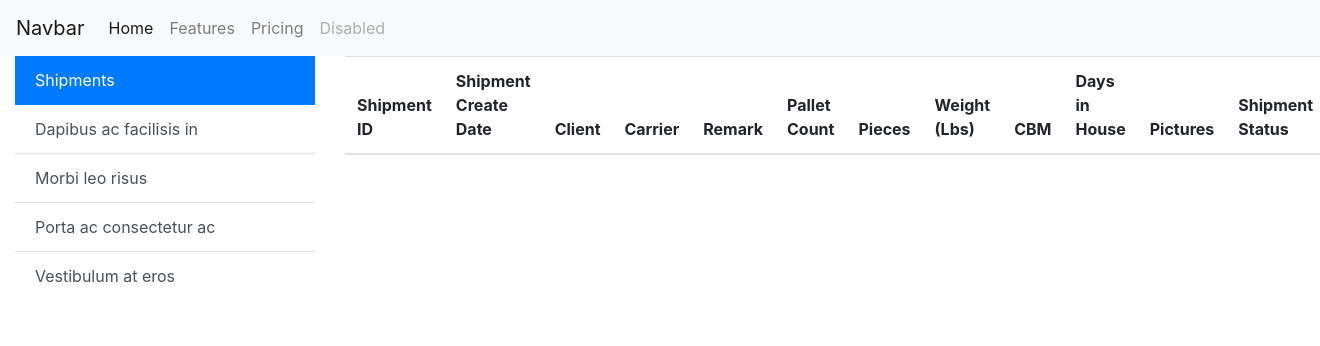
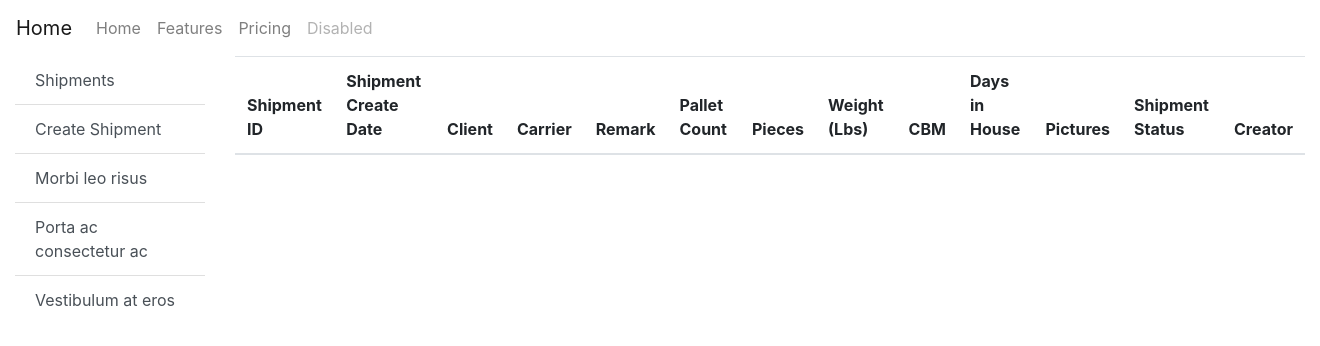
Before and after one commit to LPennicott/warehouse_management_system, a Django app: page /shipments/ in a window 1320 px wide. Shown: the top 346 px of the page. Run offline with Django 3.2, Linux system fonts and the light colour scheme; data that the repository does not hold is empty; some libraries are stand-ins or nearby versions.

Commit message:
New templates, forms and updated views.

```diff
--- a/shipments/admin.py
+++ b/shipments/admin.py
@@ -8,7 +8,7 @@ from .models import ShippingUnits, ShipmentImages
 class ShippingUnitAdmin(admin.ModelAdmin):
     list_display = ['on_hand', 'locations', 'shipper', 'gross_weight',
                     'create_date',
-                    'hawb', 'mawb']
+                    'hawb', 'mawb', ]
 
 
 class ShipmentImageAdmin(admin.ModelAdmin):
--- a/shipments/urls.py
+++ b/shipments/urls.py
@@ -8,4 +8,5 @@ urlpatterns = [
     path('', views.HomePageView.as_view(), name='homepage'),
     path('shipments/', views.shipment_list, name='shipment_list'),
     path('shipments/<int:pk>', views.shipment_detail, name='shipment_detail'),
+    path('shipments/create', views.shipment_create, name='shipment_create'),
 ]
--- a/shipments/views.py
+++ b/shipments/views.py
@@ -1,6 +1,8 @@
-from django.shortcuts import render, get_object_or_404
-from django.views.generic import TemplateView
+from django.shortcuts import render, get_object_or_404, redirect
+from django.views.generic import TemplateView, CreateView, UpdateView, DeleteView
 from .models import ShippingUnits, ShipmentImages
+from .forms import ShipmentForm
+from django.contrib.auth import get_user_model
 # Create your views here.
 
 
@@ -16,7 +18,29 @@ def shipment_list(request):
 
 def shipment_detail(request, pk):
     shipment = get_object_or_404(ShippingUnits, pk=pk)
+    images = shipment.shipment_pics.all()
     return render(request,
                   'shipments/shipment_detail.html',
                   {'shipment': shipment,
-                   'images': ShipmentImages.objects.get(pk=shipment.pk)})
+                   'images': images})
+
+
+def shipment_create(request):
+    if request.method == 'GET':
+        form = ShipmentForm()
+        return render(request, 'shipments/shipment_create.html', {'form': form})
+    else:
+        form = ShipmentForm(request.POST)
+        if form.is_valid():
+            new_shipment = form.save(commit=False)
+            new_shipment.user = request.user
+            new_shipment.save()
+            return redirect(new_shipment.get_absolute_url())
+
+
+class UpdateShipmentView(UpdateView):
+    model = ShippingUnits
+    fields = ('locations', 'shipper', 'consignee', 'width', 'length', 'height',
+              'gross_weight', 'unit_count', 'pallet_count', 'heat_treated_pallet_count',
+              'remark', 'shipment_status')
+    template_name = 'shipments/shipment_update.html'
--- a/templates/_base.html
+++ b/templates/_base.html
@@ -8,17 +8,17 @@
     <!-- Bootstrap CSS -->
     <link rel="stylesheet" href="https://stackpath.bootstrapcdn.com/bootstrap/4.4.1/css/bootstrap.min.css" integrity="sha384-Vkoo8x4CGsO3+Hhxv8T/Q5PaXtkKtu6ug5TOeNV6gBiFeWPGFN9MuhOf23Q9Ifjh" crossorigin="anonymous">
 
-    <title>Hello, world!</title>
+    <title>{% block title %}{% endblock title %}</title>
   </head>
       <body>
-        <nav class="navbar navbar-expand-lg navbar-light bg-light">
-          <a class="navbar-brand" href="{% url 'shipments:homepage' %}">Navbar</a>
+        <nav class="navbar navbar-expand-lg navbar-light">
+          <a class="navbar-brand" href="{% url 'shipments:homepage' %}">Home</a>
           <button class="navbar-toggler" type="button" data-toggle="collapse" data-target="#navbarNav" aria-controls="navbarNav" aria-expanded="false" aria-label="Toggle navigation">
             <span class="navbar-toggler-icon"></span>
           </button>
           <div class="collapse navbar-collapse" id="navbarNav">
             <ul class="navbar-nav">
-              <li class="nav-item active">
+              <li class="nav-item">
                 <a class="nav-link" href="#">Home <span class="sr-only">(current)</span></a>
               </li>
               <li class="nav-item">
@@ -36,18 +36,20 @@
 
         <div class="container-fluid">
           <div class="row">
-            <div class="col-3">
+            <div class="col-xl-2 col-md-2 bd-sidebar">
               <div class="list-group-flush">
-                  <a href="{% url 'shipments:shipment_list' %}" class="list-group-item list-group-item-action active">
+                  <a href="{% url 'shipments:shipment_list' %}" class="list-group-item list-group-item-action">
                     Shipments
                   </a>
-                  <a href="#" class="list-group-item list-group-item-action">Dapibus ac facilisis in</a>
+                  <a href="{% url 'shipments:shipment_create' %}" class="list-group-item list-group-item-action">
+                    Create Shipment
+                  </a>
                   <a href="#" class="list-group-item list-group-item-action">Morbi leo risus</a>
                   <a href="#" class="list-group-item list-group-item-action">Porta ac consectetur ac</a>
                   <a href="#" class="list-group-item list-group-item-action">Vestibulum at eros</a>
                 </div>
             </div>
-            <div class="col-9">
+            <div class="col-xl-10 col-md-8">
                 {% block content %}
                 {% endblock content %}
             </div>
--- a/templates/shipments/shipment_list.html
+++ b/templates/shipments/shipment_list.html
@@ -18,27 +18,51 @@
             <th scope="col">Days in House</th>
             <th scope="col">Pictures</th>
             <th scope="col">Shipment Status</th>
+            <th scope="col">Creator</th>
         </tr>
     </thead>
     <tbody>
     {% for shipment in shipments %}
         <tr>
-            <th scope="col"><a href="{{ shipment.get_absolute_url }}">{{ shipment.locations }}-{{ shipment.on_hand }}</a></th>
-            <th scope="col">{{ shipment.create_date }}</th>
-            <th scope="col">{{ shipment.shipper }}</th>
-            <th scope="col">{{ shipment.consignee }}</th>
-            <th scope="col">{{ shipment.remark|truncatewords:7 }}<!-- make a modal --></th>
-            <th scope="col">{{ shipment.pallet_count }}</th>
-            <th scope="col">{{ shipment.unit_count }}</th>
-            <th scope="col">{{ shipment.gross_weight }} lbs/{{ shipment.gross_weight_to_kg }} kg</th>
-            <th scope="col">CBM</th>
-            <th scope="col">{{ shipment.days_in_house }}</th>
-            <th scope="col">Pictures</th>
+            <td scope="col"><a href="{{ shipment.get_absolute_url }}">{{ shipment.locations }}-{{ shipment.on_hand }}</a></td>
+            <td scope="col">{{ shipment.create_date }}</td>
+            <td scope="col">{{ shipment.shipper }}</td>
+            <td scope="col">{{ shipment.consignee }}</td>
+            <td scope="col"><button type="button" class="btn btn-primary" data-toggle="modal" data-target="#exampleModal">
+              Remark
+            </button></td>
+            <!-- Modal -->
+            <div class="modal fade" id="exampleModal" tabindex="-1" role="dialog" aria-labelledby="exampleModalLabel" aria-hidden="true">
+              <div class="modal-dialog" role="document">
+                <div class="modal-content">
+                  <div class="modal-header">
+                    <h5 class="modal-title" id="exampleModalLabel">Shipment {{ shipment.locations }} - {{ shipment.on_hand }} Remarks</h5>
+                    <button type="button" class="close" data-dismiss="modal" aria-label="Close">
+                      <span aria-hidden="true">&times;</span>
+                    </button>
+                  </div>
+                  <div class="modal-body">
+                    {{ shipment.remark }}
+                  </div>
+                  <div class="modal-footer">
+                    <button type="button" class="btn btn-secondary" data-dismiss="modal">Close</button>
+                  </div>
+                </div>
+              </div>
+            </div>
+
+            <td scope="col">{{ shipment.pallet_count }}</td>
+            <td scope="col">{{ shipment.unit_count }}</td>
+            <td scope="col">{{ shipment.gross_weight }} lbs/{{ shipment.gross_weight_to_kg }} kg</td>
+            <td scope="col">CBM</td>
+            <td scope="col">{{ shipment.days_in_house }}</td>
+            <td scope="col">Pictures</td>
             {% if shipment.shipment_status %}
-                <th scope="col" class="bg-info">Ready</th>
+                <td scope="col" class="bg-info">Ready</td>
             {% else %}
-                <th scope="col" class="bg-danger">Not Ready</th>
+                <td scope="col" class="bg-danger">Not Ready</td>
             {% endif %}
+            <td scope="col">{{ shipment.user.first_name }}</td>
         </tr>
     {% endfor %}
     </tbody>
--- /dev/null
+++ b/templates/shipments/shipment_update.html
@@ -0,0 +1 @@
+{
--- a/users/admin.py
+++ b/users/admin.py
@@ -2,11 +2,14 @@ from django.contrib import admin
 from django.contrib.auth.admin import UserAdmin
 
 # Register your models here.
+from .forms import CustomUserChangeForm, CustomUserCreationForm
 from .models import CustomUser
 
 
 class CustomUserAdmin(UserAdmin):
+    add_form = CustomUserCreationForm
+    form = CustomUserChangeForm
     model = CustomUser
-    list_display = ['username', 'email', 'department']
+    list_display = ('username', 'email', 'department')
 
 admin.site.register(CustomUser, CustomUserAdmin)
--- a/wms/settings/base.py
+++ b/wms/settings/base.py
@@ -38,6 +38,7 @@ INSTALLED_APPS = [
     'django.contrib.sessions',
     'django.contrib.messages',
     'django.contrib.staticfiles',
+    'crispy_forms',
     'users.apps.UsersConfig',
     'consols.apps.ConsolsConfig',
     'shipments.apps.ShipmentsConfig',
@@ -118,4 +119,9 @@ USE_TZ = True
 
 STATIC_URL = '/static/'
 
+MEDIA_ROOT = os.path.join(BASE_DIR, 'media')
+MEDIA_URL = '/media/'
+
 AUTH_USER_MODEL = 'users.CustomUser'
+
+CRISPY_TEMPLATE_PACK = 'bootstrap4'
--- a/wms/urls.py
+++ b/wms/urls.py
@@ -15,9 +15,14 @@ Including another URLconf
 """
 from django.contrib import admin
 from django.urls import path, include
+from django.conf import settings
+from django.conf.urls.static import static
+from django.contrib.staticfiles.urls import staticfiles_urlpatterns
 
 urlpatterns = [
     path('admin/', admin.site.urls),
     path('accounts/', include('django.contrib.auth.urls')),
     path('', include('shipments.urls', namespace='shipments')),
 ]
+urlpatterns += staticfiles_urlpatterns()
+urlpatterns += static(settings.MEDIA_URL, document_root=settings.MEDIA_ROOT)
```
Also changed, not shown: shipments/forms.py (added, +42 -0 lines), shipments/models.py (+13 -10 lines), templates/shipments/shipment_create.html (added, +13 -0 lines), templates/shipments/shipment_detail.html (+27 -6 lines), users/forms.py (added, +14 -0 lines).
